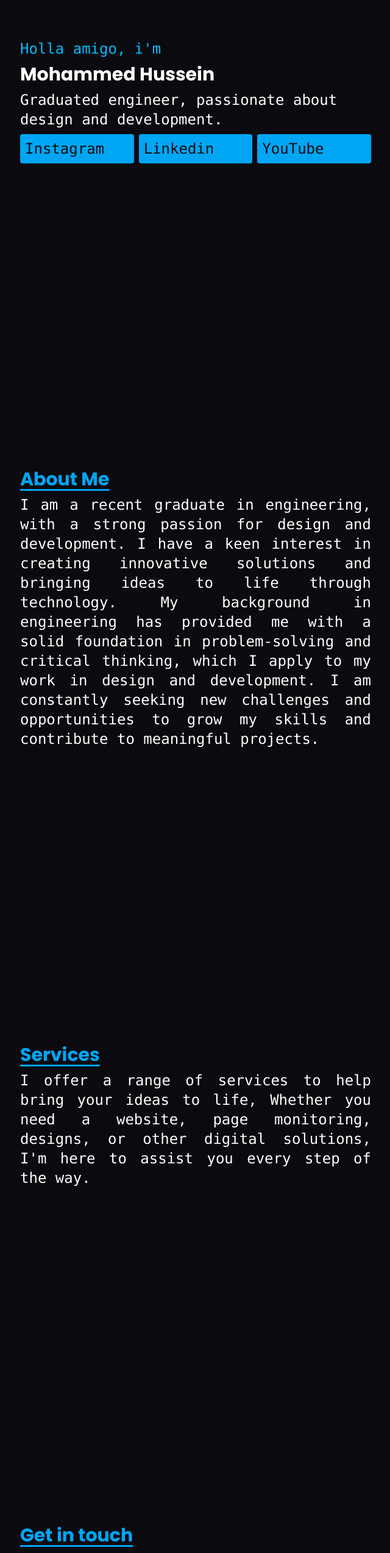
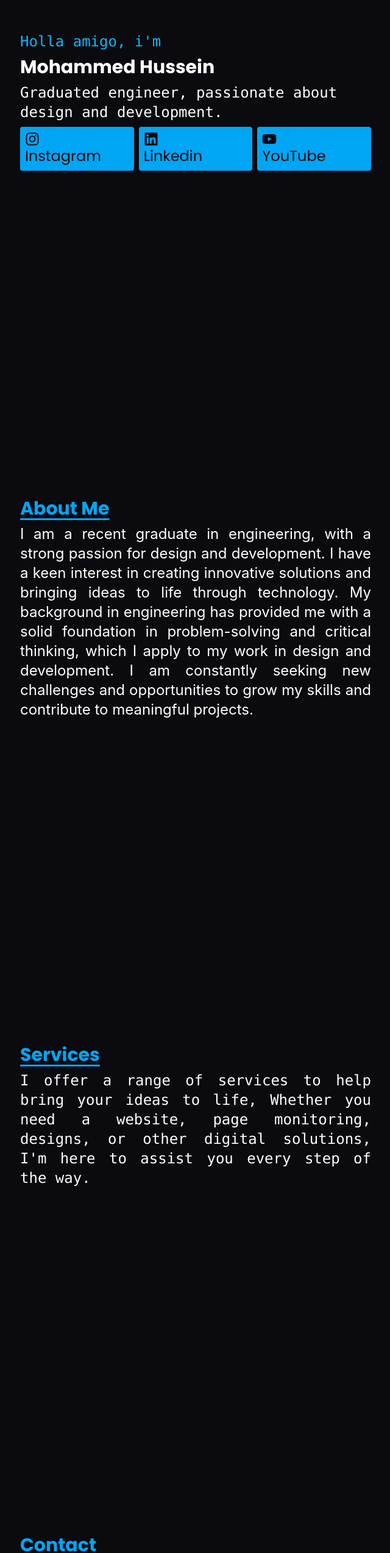
Before and after one commit to mohammedhusseinamheno-rgb/portfolio, a React (Vite) app: page / in a window 1280 px wide. Shown: the part 234-2781 px from the top of the page at 61% size, without its empty margins (319-959 px from the left). Built offline with nearby package versions, Linux system fonts and the light colour scheme.

Commit message:
Add social icons and fix alignment

```diff
--- a/src/Content.jsx
+++ b/src/Content.jsx
@@ -1,6 +1,6 @@
 import React from 'react';
 import './index.css'
-
+import { FaInstagram, FaLinkedin, FaYoutube, FaDiscord, FaMapMarker, FaEnvelope } from "react-icons/fa"
 
 const Content = () => {
   return (
@@ -11,15 +11,15 @@ const Content = () => {
             </p>
             <h1 className="text-3xl font-poppins text-left font-bold">Mohammed Hussein</h1>
             <h2 className="text-1xl md:text-2xl font-mono text-left">Graduated engineer, passionate about design and development.</h2>
-            <div className="socials flex justify-around flex gap-2 text-1xl font-mono text-left w-full">
-                <a href="https://www.instagram.com/964.m7md/" target="_blank" rel="noopener noreferrer" className="hover:bg-orange-500 rounded bg-sky-500 text-base text-1xl md:text-2xl p-2 w-1/3 hover:scale-102">Instagram</a>
-                <a href="https://www.linkedin.com/in/mohammed-hussein-amheno-604494407?utm_source=share_via&utm_content=profile&utm_medium=member_androidhttps://www.linkedin.com/in/mohammed-hussein-amheno-604494407" target="_blank" rel="noopener noreferrer" className="hover:bg-white rounded bg-sky-500 text-1xl md:text-2xl text-base p-2 w-1/3 hover:scale-102">Linkedin</a>
-                <a href="https://www.youtube.com/@eng.m7" target="_blank" rel="noopener noreferrer" className="hover:bg-red-500 hover:text-white rounded bg-sky-500 text-base text-1xl md:text-2xl p-2 w-1/3 hover:scale-101">YouTube</a>
+            <div className="socials flex justify-around flex gap-2 text-1xl font-poppins text-left w-full ">
+                <a href="https://www.instagram.com/964.m7md/" target="_blank" rel="noopener noreferrer" className="hover:bg-orange-500 rounded bg-sky-500 text-base text-1xl md:text-2xl p-2 w-1/3 hover:scale-102 hover:text-white flex-col"><FaInstagram /> Instagram</a>
+                <a href="https://www.linkedin.com/in/mohammed-hussein-amheno-604494407?utm_source=share_via&utm_content=profile&utm_medium=member_androidhttps://www.linkedin.com/in/mohammed-hussein-amheno-604494407" target="_blank" rel="noopener noreferrer" className="hover:bg-white hover:text-sky-800 rounded bg-sky-500 text-1xl md:text-2xl text-base p-2 w-1/3 hover:scale-102"><FaLinkedin /> Linkedin</a>
+                <a href="https://www.youtube.com/@eng.m7" target="_blank" rel="noopener noreferrer" className="hover:bg-red-500 hover:text-white rounded bg-sky-500 text-base text-1xl md:text-2xl p-2 w-1/3 hover:scale-101"><FaYoutube /> YouTube</a>
             </div>
         </section>
         <section id="about" className="about p-8 gap-2 h-screen w-full md:w-1/2 flex justify-center flex-col items-start">
             <h1 className="text-2xl md:text-3xl font-poppins text-left font-bold text-sky-500 underline underline-offset-6">About Me</h1>
-            <p className="text-1xl md:text-2xl font-mono text-justify">
+            <p className="text-1xl md:text-2xl font-sans text-justify">
             I am a recent graduate in engineering, with a strong passion for design and development. I have a keen interest in creating innovative solutions and bringing ideas to life through technology. My background in engineering has provided me with a solid foundation in problem-solving and critical thinking, which I apply to my work in design and development. I am constantly seeking new challenges and opportunities to grow my skills and contribute to meaningful projects.
             </p>
         </section>
@@ -30,14 +30,14 @@ const Content = () => {
             </p>
         </section>
         <section id="contact" className="contact p-8 gap-2 h-screen w-full md:w-1/2 flex justify-center flex-col items-start">
-            <h1 className="text-2xl md:text-3xl font-poppins text-left font-bold text-sky-500 underline underline-offset-6">Get in touch</h1>
-            <p className="text-1xl md:text-2xl font-mono text-justify">
+            <h1 className="text-2xl md:text-3xl font-poppins text-left font-bold text-sky-500 underline underline-offset-6">Contact</h1>
+            <p className="text-1xl md:text-2xl font-sans text-justify">
             If you have any questions or would like to discuss a project, please feel free to reach out to me. I am always happy to connect with new people and explore potential collaborations.
             </p>
-            <div className="socials flex flex-col justify-around  gap-2 text-1xl md:text-2xl font-mono text-left w-full padding-2">
-                <p>Discord: 7medi</p>
-                <p>Email: mohammedhusseinamheno@gmail.com</p>
-                <p>Address: IRAQ - BAGHDAD</p>
+            <div className="socials flex flex-col justify-around  gap-2 text-1xl md:text-2xl font-sans text-left w-full padding-2">
+                <p className=' flex flex-row text-center gap-2 align-center justify-start items-center'><FaDiscord /> 7medi</p>
+                <p className=' flex flex-row text-center gap-2 items-center'><FaEnvelope /> mohammedhusseinamheno@gmail.com</p>
+                <p className=' flex flex-row text-center gap-2 align-center justify-start items-center'><FaMapMarker /> IRAQ - BAGHDAD</p>
             </div>
         </section>
     </content>
--- a/src/Header.jsx
+++ b/src/Header.jsx
@@ -24,7 +24,7 @@ function Header() {
       )}
 
         <ul
-        className={`nav flex flex-col bg-elevated fixed top-20 right-0 w-1/2 md:w-1/3 h-[calc(100vh-5rem)] justify-around text-center font-mono text-xl md:text-2xl
+        className={`nav flex flex-col bg-elevated fixed top-20 right-0 w-full md:w-1/3 h-[calc(100vh-5rem)] justify-around text-center font-mono text-xl md:text-2xl
             transition-transform duration-300 ease-in-out
             ${isMenuOpen ? 'translate-x-0' : 'translate-x-full'} font-poppins font-bold`}
         >
```
Also changed, not shown: 1 other file (tests, documents, lock files or other folders).
